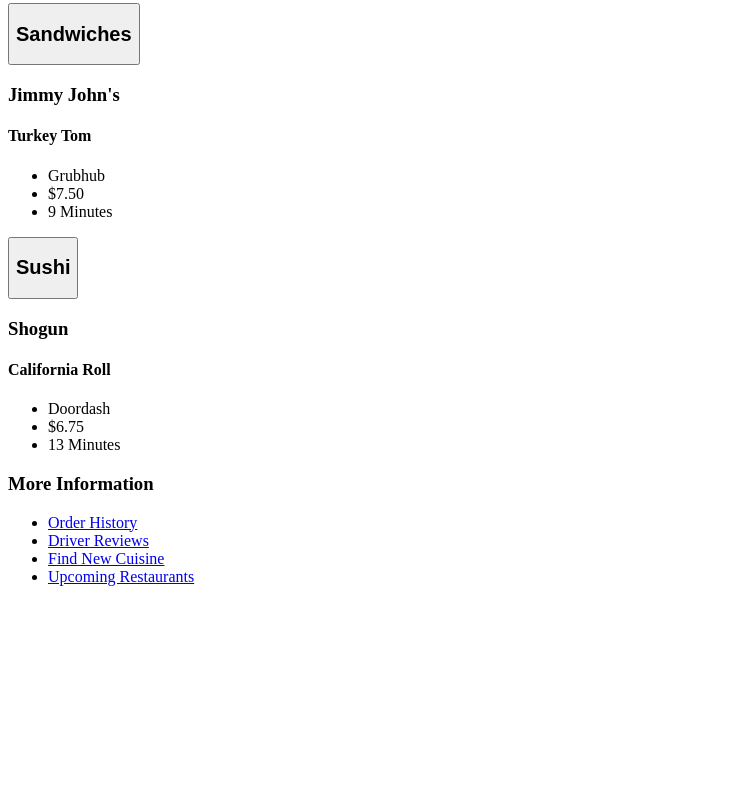
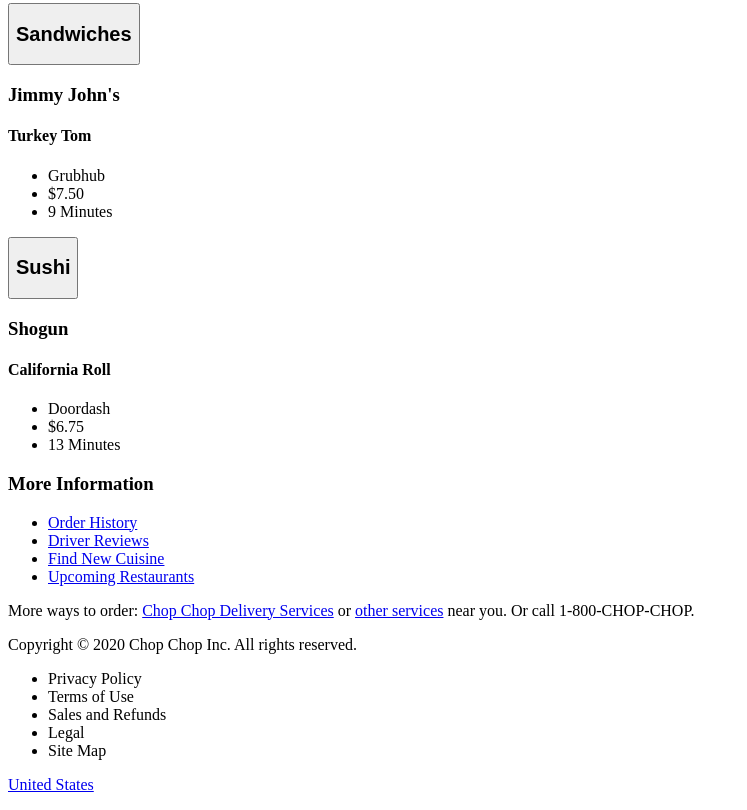
Before and after one commit to johnsontaylor/im361web, a Vue app: page index.html in a window 1280 px wide. Shown: the part 1056-1866 px from the top of the page, without its empty margins (0-747 px from the left). Before the commit the page ends 1658 px from the top, so only its background shows below. Built offline with nearby package versions, Linux system fonts and the light colour scheme.

Commit message:
footer policy info

```diff
--- a/index.html
+++ b/index.html
@@ -82,7 +82,17 @@
                 <li><a href="#">Driver Reviews</a></li>
                 <li><a href="#">Find New Cuisine</a></li>
                 <li><a href="#">Upcoming Restaurants</a></li>
-            </ul>
+            </ul
+                <p>More ways to order: <a href="#">Chop Chop Delivery Services</a> or <a href="#">other services</a> near you. Or call 1-800-CHOP-CHOP.</p>
+                <p>Copyright &copy; 2020 Chop Chop Inc. All rights reserved.</p>
+                    <ul>
+                      <li>Privacy Policy</li>
+                      <li>Terms of Use</li>
+                      <li>Sales and Refunds</li>
+                      <li>Legal</li>
+                      <li>Site Map</li>
+                    </ul>
+                    <p><a href="#">United States</a></p>
         </footer>
     </div>
     <script src="dist/main.js" type="text/javascript"></script>
```
